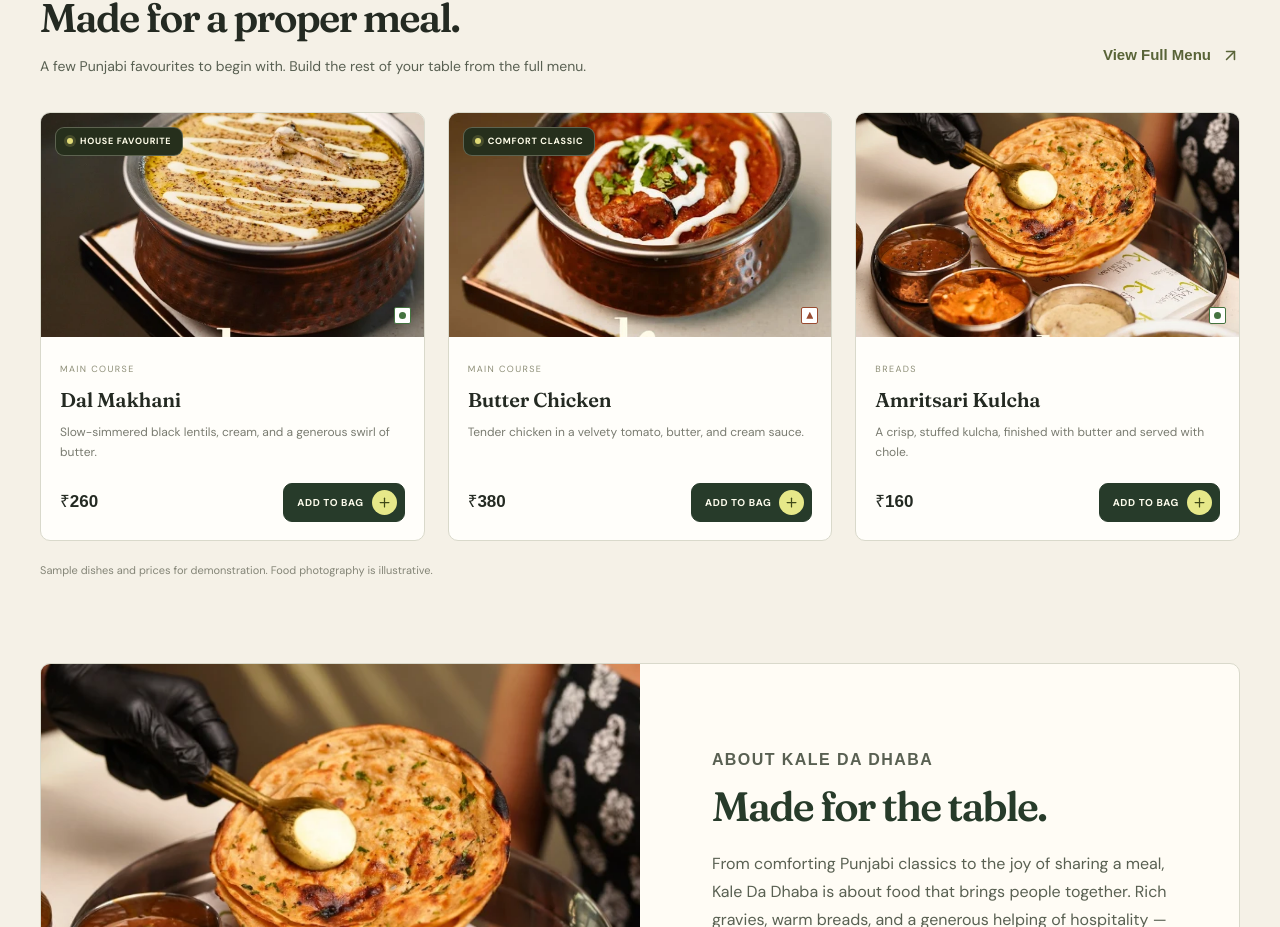
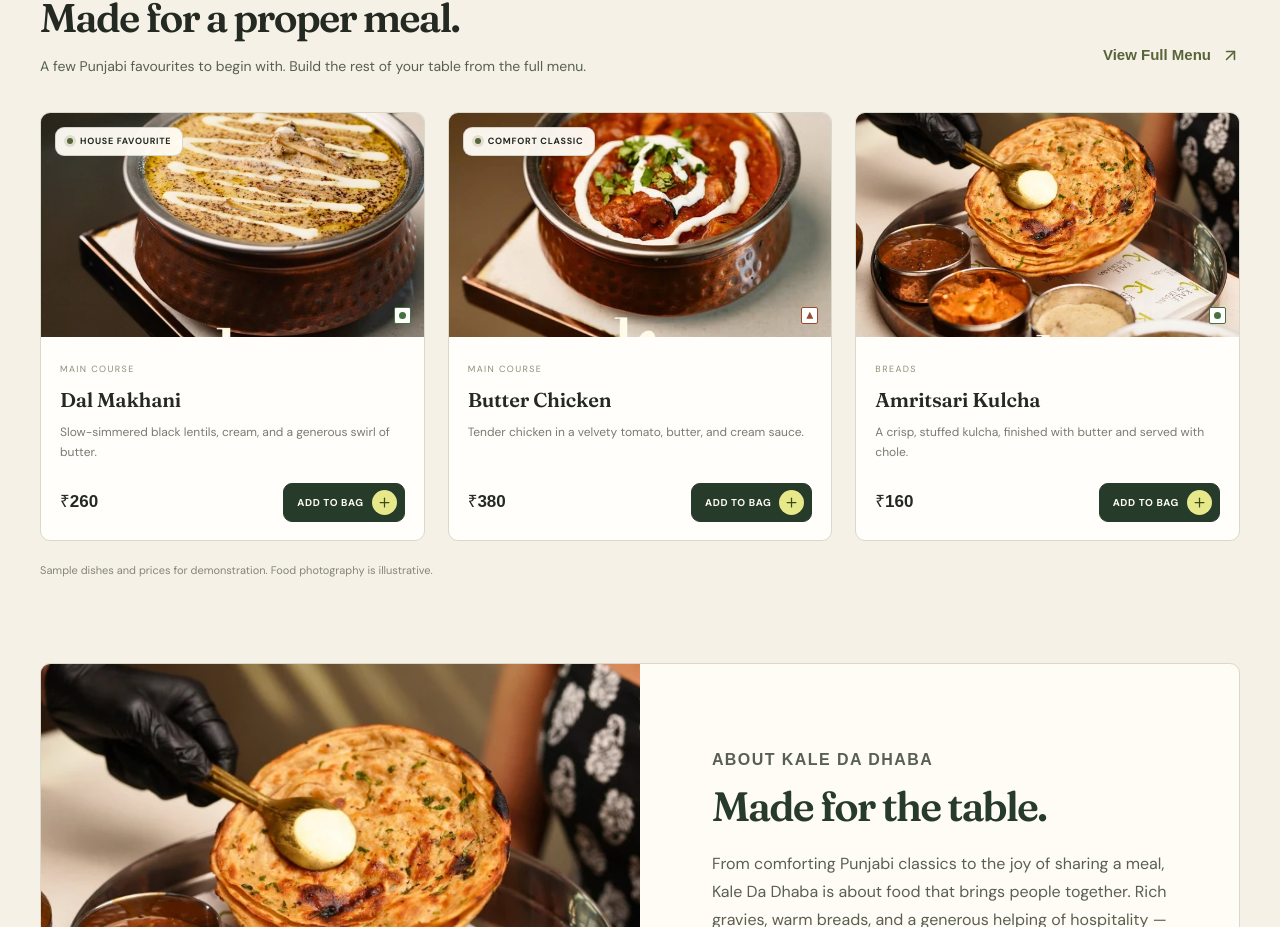
Before and after one commit to PRABHMANNAT/Freelance-Restaurant-with-Payment-Gateway, a React (Vite) app: page / in a window 1280 px wide. Shown: the part 995-1922 px from the top of the page. Built offline with nearby package versions, Linux system fonts and the light colour scheme; a web font is replaced by a local one.

Commit message:
Lighten featured dish labels

```diff
--- a/src/styles.css
+++ b/src/styles.css
@@ -2827,6 +2827,18 @@ td button {
 .header .brand img {
   border-radius: 9px;
   box-shadow: inset 0 0 0 1px rgba(255, 255, 255, 0.28);
+}
+
+/* Featured dish labels stay legible without competing with the photography. */
+.featured-grid .food-tag {
+  background: rgba(255, 252, 245, 0.96);
+  border-color: rgba(36, 42, 34, 0.16);
+  color: #242a22;
+  box-shadow: none;
+}
+.featured-grid .food-tag:before {
+  background: var(--olive);
+  box-shadow: 0 0 0 3px rgba(89, 100, 56, 0.15);
 }
 @media (max-width: 560px) {
   h1 {
```
